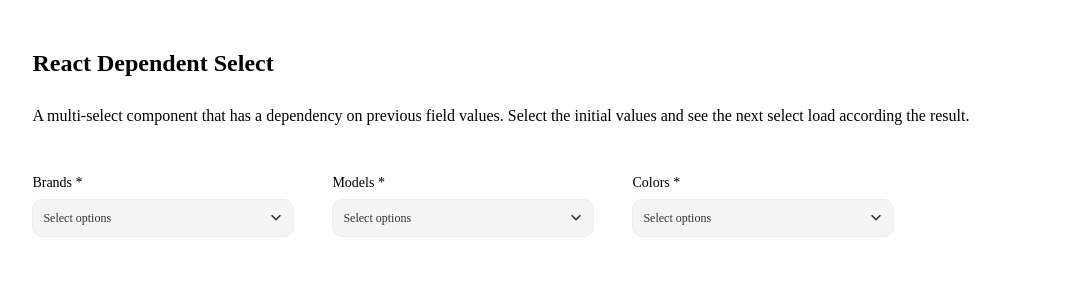
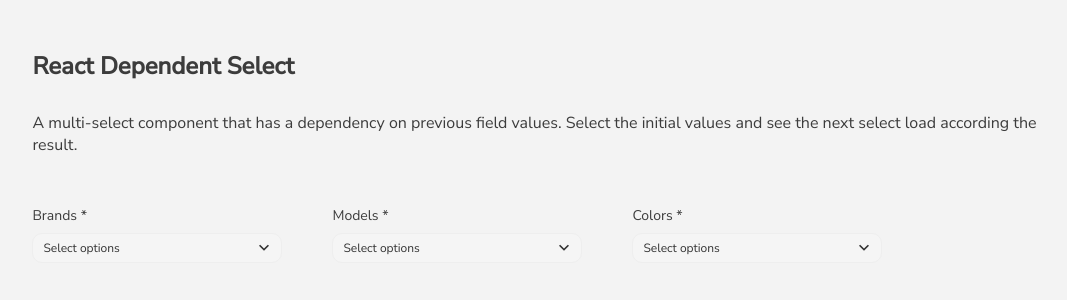
Before and after one commit to quirinojess/react-dependent-multiselect, a React (Vite) app: page /#/ in a window 1280 px wide. Shown: the top 300 px of the page, without its empty margins (102-1169 px from the left). Built offline with nearby package versions, Linux system fonts and the light colour scheme.

Commit message:
Styles: Implement global styles

```diff
--- /dev/null
+++ b/src/global.css
@@ -0,0 +1,37 @@
+@import url("https://fonts.googleapis.com/css2?family=Nunito+Sans:ital,opsz,wght@0,6..12,400;0,6..12,500;1,6..12,400;1,6..12,500&display=swap");
+:root {
+ --black: #000000;
+ --grey-deep: #3c3c3c;
+ --grey: #808080;
+ --grey-light: #bdbdbd;
+ --white: #ffffff;
+ --off-white: #f3f3f3;
+ --yellow: #ffff8a;
+}
+
+* {
+ box-sizing: border-box;
+}
+
+body {
+ background: var(--off-white);
+ font-family: "Nunito Sans", sans-serif;
+ color: var(--grey-deep);
+}
+
+::-webkit-scrollbar {
+ width: 8px;
+}
+
+::-webkit-scrollbar-track {
+ background-color: var(--white);
+}
+
+::-webkit-scrollbar-thumb {
+ background-color: var(--grey);
+ border-radius: 4px;
+}
+
+::-webkit-scrollbar-thumb:hover {
+ background-color: var(--grey-light);
+}
--- a/src/main.tsx
+++ b/src/main.tsx
@@ -1,6 +1,7 @@
 import React from "react";
 import ReactDOM from "react-dom/client";
 import App from "./App.tsx";
+import "./global.css";
 
 ReactDOM.createRoot(document.getElementById("root")!).render(
  <React.StrictMode>
```
